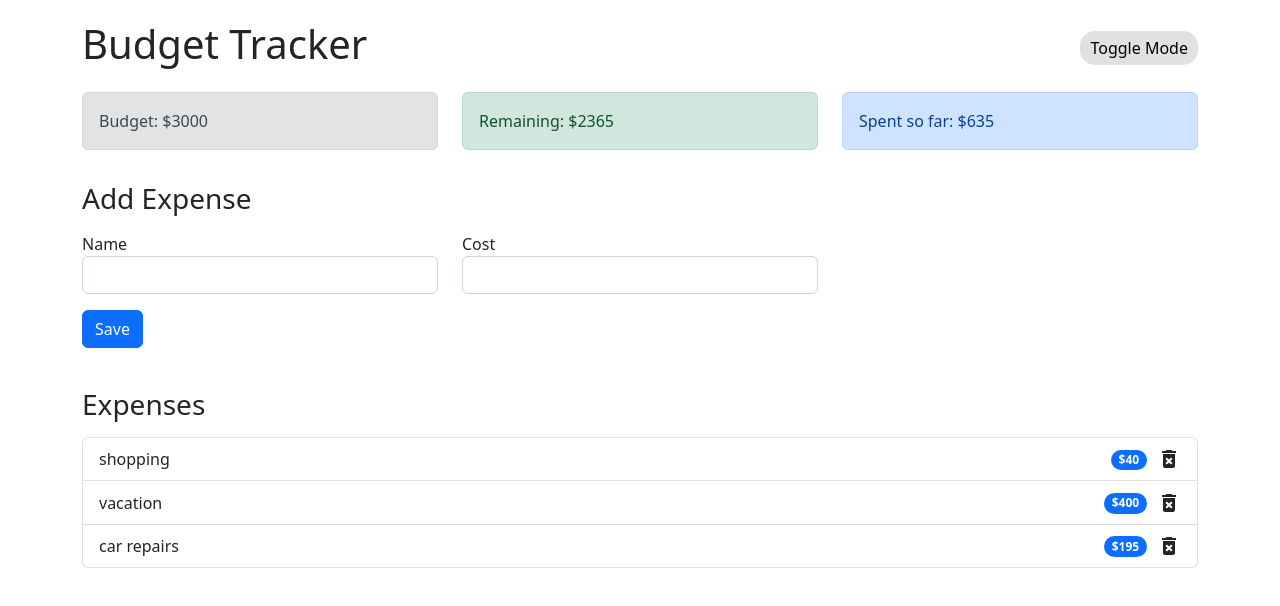
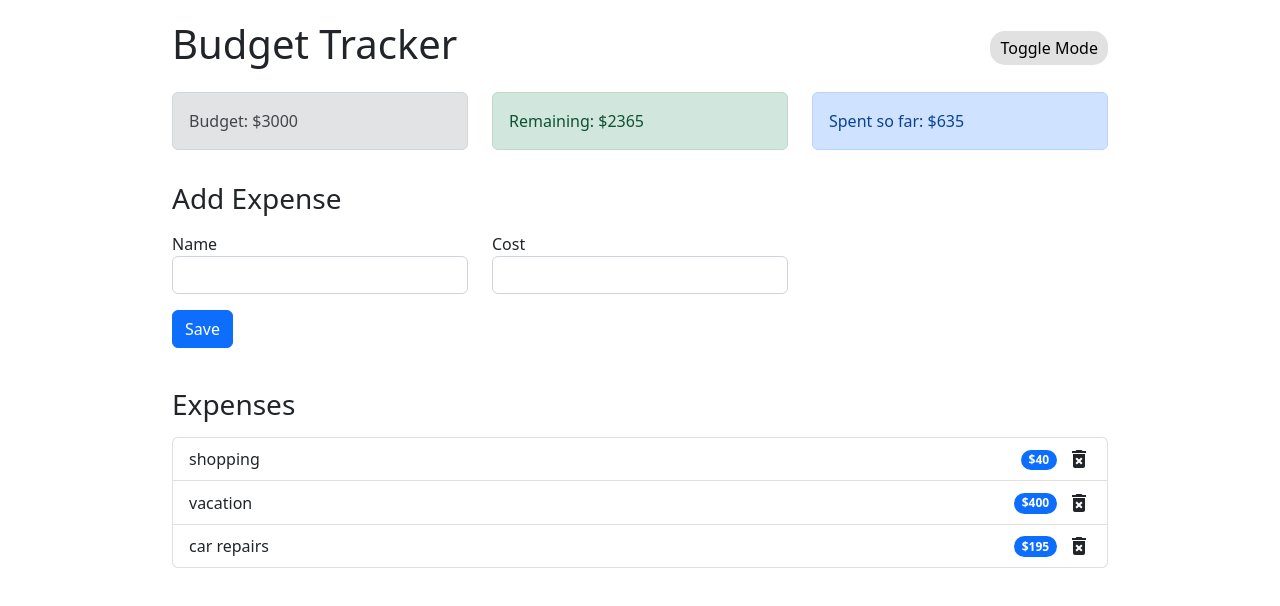
Before and after one commit to answebdev/react-budget-app, a React (Create React App) app: page / in a window 1280 px wide. Shown: the top 606 px of the page. Built offline with nearby package versions, Linux system fonts and the light colour scheme.

Commit message:
update container css

```diff
--- a/src/App.css
+++ b/src/App.css
@@ -1,3 +1,8 @@
+.container {
+  max-width: 960px;
+  min-height: 100vh;
+}
+
 .toggle {
   background-color: #e1e1e1;
   border: none;
```
